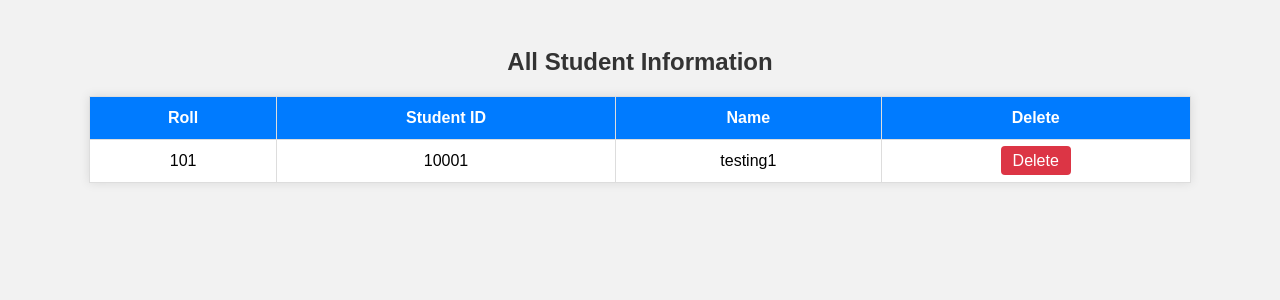
After one commit to SabbirAhmmed8242/school-website-project_1, a Django app: page /ClassSix/student/student-list-delete/ in a window 1280 px wide. The commit adds this page. Shown: the top 300 px of the page. Run offline with Django 5.2, Linux system fonts and the light colour scheme; data comes from the database, SQL or seed files in the repository; both versions use the stored data as it was after the commit.

Commit message:
classSix-teacherPanelUpdated

```diff
--- a/student_management_2/ClassSix/template/ClassSixStudentDashbord.html
+++ b/student_management_2/ClassSix/template/ClassSixStudentDashbord.html
@@ -46,7 +46,7 @@
                 <div class="card-body text-center">
                     <h5 class="card-title">Home Page</h5>
                     <p class="card-text">Go to home page.</p>
-                    <a href="home" class="btn btn-danger">home</a>
+                    <a href="{% url 'home' %}" class="btn btn-danger">home</a>
                 </div>
             </div>
         </div>
--- a/student_management_2/ClassSix/template/StudentNav.html
+++ b/student_management_2/ClassSix/template/StudentNav.html
@@ -42,7 +42,7 @@
                         <a class="nav-link" href="{% url 'ClassSixStudentDashbord' %}">Dashboard</a>
                     </li>
                     <li class="nav-item">
-                        <a class="nav-link" href="">View Result</a>
+                        <a class="nav-link" href="{% url 'AllResultSix' %}">View Result</a>
                     </li>
                     <li class="nav-item">
                         <a class="nav-link text-danger" href="{% url 'StudentLogOut' %}">Logout</a>
--- /dev/null
+++ b/student_management_2/ClassSix/template/classSixAllStudent.html
@@ -0,0 +1,84 @@
+<!DOCTYPE html>
+<html lang="en">
+<head>
+  <meta charset="UTF-8">
+  <title>All Students List</title>
+  <style>
+    body {
+      font-family: Arial, sans-serif;
+      background-color: #f2f2f2;
+      padding: 20px;
+    }
+
+    h2 {
+      text-align: center;
+      color: #333;
+    }
+
+    table {
+      width: 90%;
+      margin: 0 auto;
+      border-collapse: collapse;
+      background-color: #fff;
+      box-shadow: 0 0 10px rgba(0,0,0,0.1);
+    }
+
+    th, td {
+      padding: 12px 15px;
+      border: 1px solid #ddd;
+      text-align: center;
+    }
+
+    th {
+      background-color: #007bff;
+      color: white;
+    }
+
+    tr:hover {
+      background-color: #f1f1f1;
+    }
+
+    .btn-delete {
+      background-color: #dc3545;
+      color: white;
+      border: none;
+      padding: 6px 12px;
+      border-radius: 4px;
+      cursor: pointer;
+      text-decoration: none;
+    }
+
+    .btn-delete:hover {
+      background-color: #c82333;
+    }
+  </style>
+</head>
+<body>
+
+  <h2>All Student Information</h2>
+
+  <table>
+    <thead>
+      <tr>
+        <th>Roll</th>
+        <th>Student ID</th>
+        <th>Name</th>
+        <th>Delete</th>
+      </tr>
+    </thead>
+    <tbody>
+      {% for student in student %}
+      <tr>
+        <td>{{ student.roll }}</td>
+        <td>{{ student.StudentID }}</td>
+        <td>{{ student.name }}</td>
+        <td>
+          <a href="{% url 'StudentDelete' student.id %}" class="btn-delete">Delete</a>
+        </td>
+      </tr>
+      {% endfor %}
+    </tbody>
+  </table>
+
+</body>
+</html>
--- a/student_management_2/ClassSix/urls.py
+++ b/student_management_2/ClassSix/urls.py
@@ -11,10 +11,11 @@ urlpatterns = [
     path ('student/logout/',views.StudentLogOut, name='StudentLogOut'),
     path ('student/dashbord/',views.StudentDashbord, name='ClassSixStudentDashbord'),
     path ('student/marksheet/',views.student_marksheet, name='marksheet'),
+    path ('student/student-list-delete/',views.AllClassSixStudent, name='ClassSixStudents'),
     path ('student/viewResult/',views.ClassSixStudentResultView, name='AllResultSix'),
 
 
-
+    path ('teacher/delete-student/<int:StudentID>',views.ClassSixDeleteStudent , name='StudentDelete'),
     path ('teacher/Join/',views.TeaccherReg, name='TeacherRegSIX'),
     path ('teacher/login/',views.TeacherLogin, name='TeacherLoginSIX'),
     path ('teacher/logout/',views.TeacherLogOut, name='TeacherLogOut'),
--- a/student_management_2/ClassSix/views.py
+++ b/student_management_2/ClassSix/views.py
@@ -1,6 +1,7 @@
-from django.shortcuts import render,redirect
+from django.shortcuts import render,redirect , get_object_or_404
 from . models import SixStudentID, ClassSIXResult , ClassSixTeachers
 from django.contrib.auth.hashers import make_password , check_password
+from django.views.decorators.cache import never_cache
 
 def classSIx(request):
     return render(request, 'ClassSixHomePage.html')
@@ -47,8 +48,23 @@ def StudentLogin(request):
             return render(request, 'Studentlogin.html', {'err':err})
     return render(request, 'Studentlogin.html')
 
-from django.shortcuts import render, get_object_or_404
+def ClassSixAllStudent(request):
+    return render(request, 'classSixAllStudent.html')
 
+def ClassSixDeleteStudent(request , StudentID):
+    if 'teacher_id' not in request.session:
+        return redirect('TeacherLoginSIX')
+
+    student = SixStudentID.objects.get(id = StudentID)
+    student.delete()
+    return redirect('ClassSixTeacgerDashbord')
+
+def AllClassSixStudent(request):
+    student = SixStudentID.objects.all()
+    return render(request, 'classSixAllStudent.html',{'student':student})
+
+
+@never_cache
 def student_marksheet(request):
     if request.method == 'POST':
         studentID = request.POST.get('StudentId')
@@ -59,7 +75,6 @@ def student_marksheet(request):
         except ClassSIXResult.DoesNotExist:
             err = "Student ID not found"
             return render(request, 'marksheetForm.html', {'err': err})
-
     return render(request, 'marksheetForm.html')
 
 
@@ -71,12 +86,16 @@ def ClassSixStudentResultView(request):
 def StudentLogOut(request):
     try:
         del request.session['student_id']
+        return redirect('StudentLogin')
     except TypeError:
         pass
     return redirect('StudentLogin')
 
 
+@never_cache
 def StudentDashbord(request):
+    if 'student_id' not in request.session:
+        return redirect('StudentLogin')
     return render(request, 'ClassSixStudentDashbord.html')
 
 
@@ -122,7 +141,11 @@ def TeacherLogin(request):
             return render(request , 'Teacherlogin.html',{'err':err})
     return render(request, 'Teacherlogin.html')
 
+
+@never_cache
 def ClassSixTeacgerDashbord(request):
+    if 'teacher_id' not in request.session:
+        return redirect('TeacherLoginSIX')
     return render(request, 'ClassSixTeacgerDashbord.html')
 
 
```
Also changed, not shown: student_management_2/ClassSix/template/ClassSixTeacgerDashbord.html (+4 -4 lines), student_management_2/ClassSix/template/TeacherNav.html (+7 -4 lines), student_management_2/db.sqlite3.
